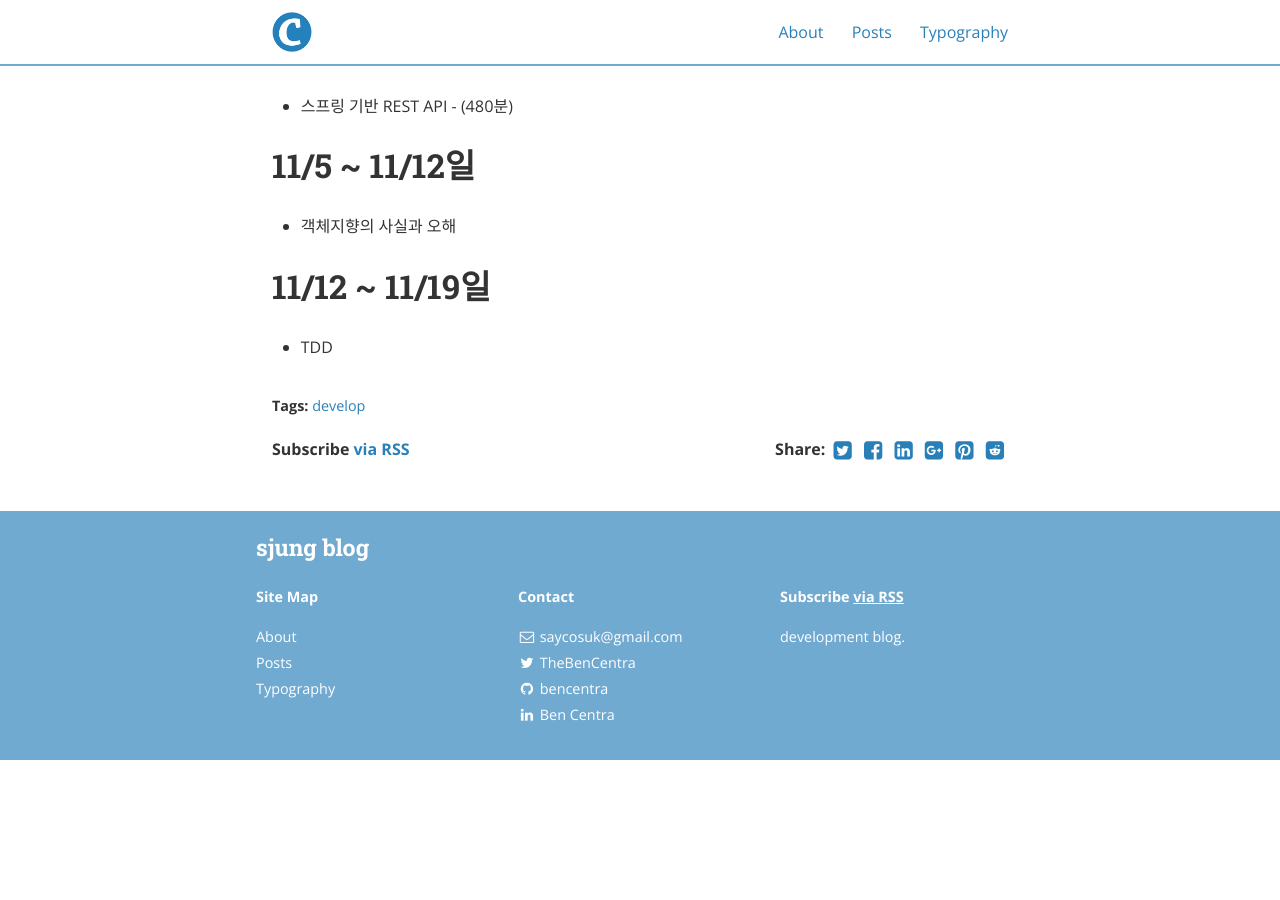
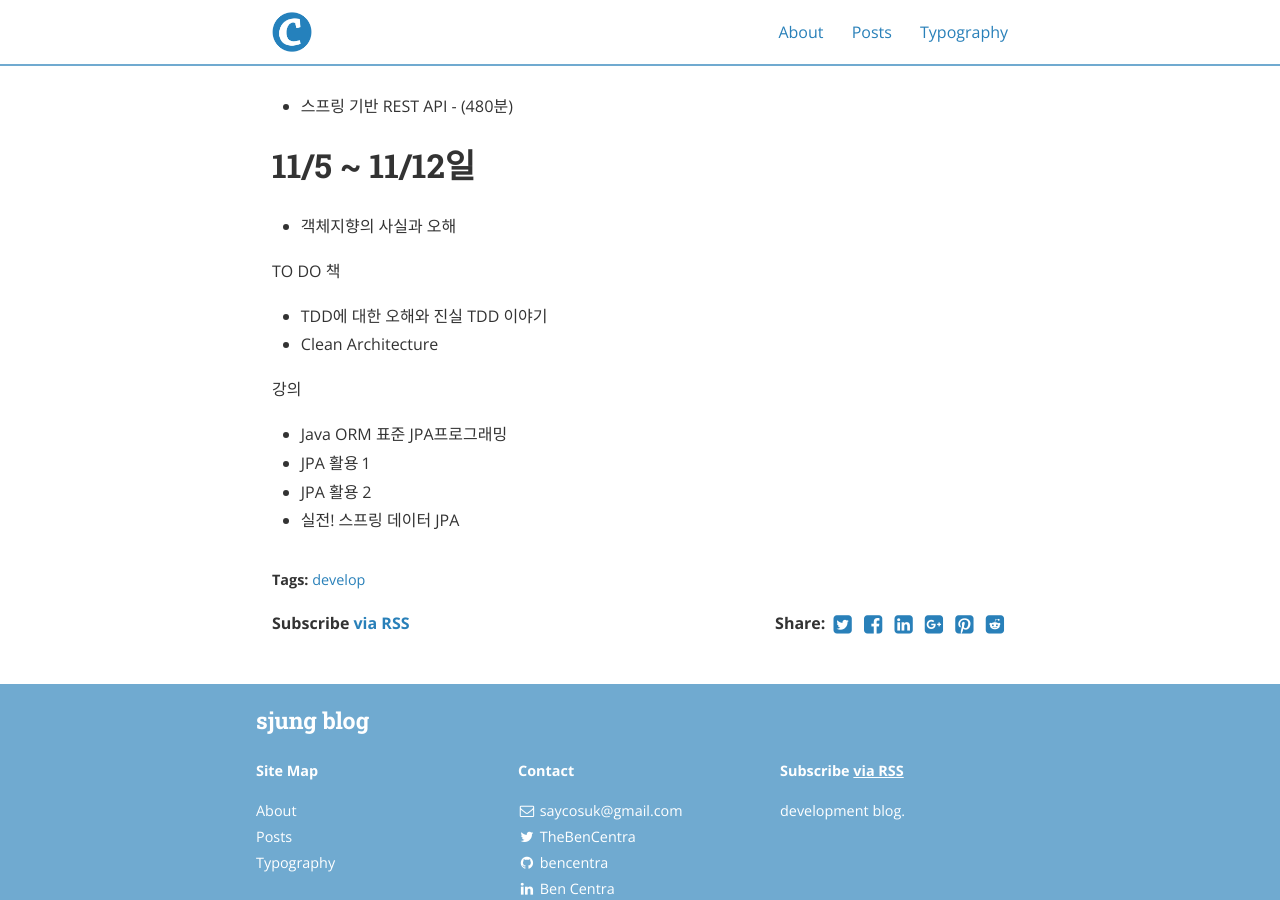
Before and after one commit to sayco5842/sayco5842.github.io, a Jekyll site: the page built from _posts/2019-10-08-java-study.markdown, in a window 1280 px wide and 900 px high, scrolled down 1146 px. Built offline with Jekyll 4.4.1, drawn with Linux system fonts in a browser that asks for light colours; nearby versions of some CDN libraries; before the commit the page ends 1906 px from its top, so only the background shows below that.

Commit message:
Update 2019-10-08-java-study.markdown

```diff
--- a/_posts/2019-10-08-java-study.markdown
+++ b/_posts/2019-10-08-java-study.markdown
@@ -40,5 +40,15 @@ Spring 책
 # 11/5 ~ 11/12일
 - 객체지향의 사실과 오해
 
-# 11/12 ~ 11/19일
-- TDD
+
+
+TO DO
+책
+- TDD에 대한 오해와 진실 TDD 이야기
+- Clean Architecture
+
+강의
+- Java ORM 표준 JPA프로그래밍
+- JPA 활용 1
+- JPA 활용 2
+- 실전! 스프링 데이터 JPA
```
